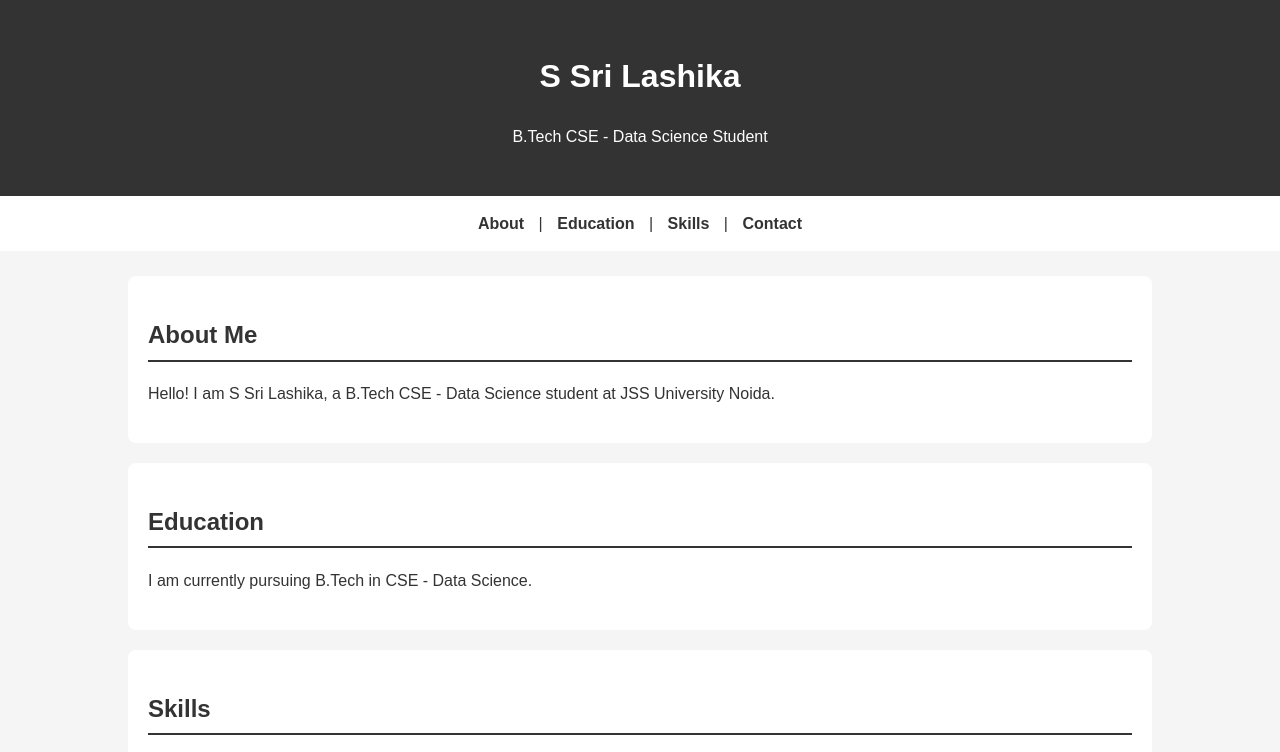
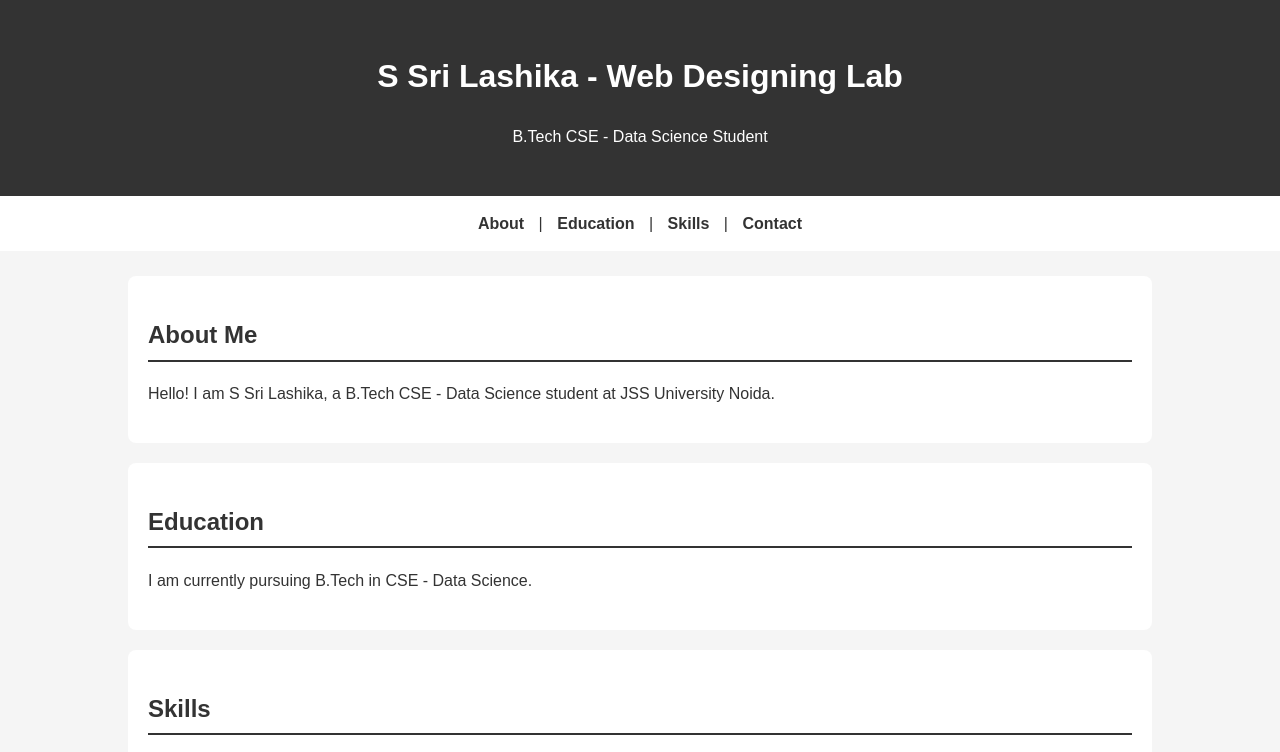
Before and after one commit to srilashika-ds/Experiment-4, a plain HTML site: page index.html in a window 1280 px wide. Shown: the top 752 px of the page. Drawn offline with Linux system fonts and the light colour scheme.

Commit message:
Update experiment 4 heading

```diff
--- a/index.html
+++ b/index.html
@@ -20,7 +20,7 @@
 <body>
 
     <header>
-        <h1>S Sri Lashika</h1>
+        <h1>S Sri Lashika - Web Designing Lab</h1>
         <p>B.Tech CSE - Data Science Student</p>
     </header>
 
```
